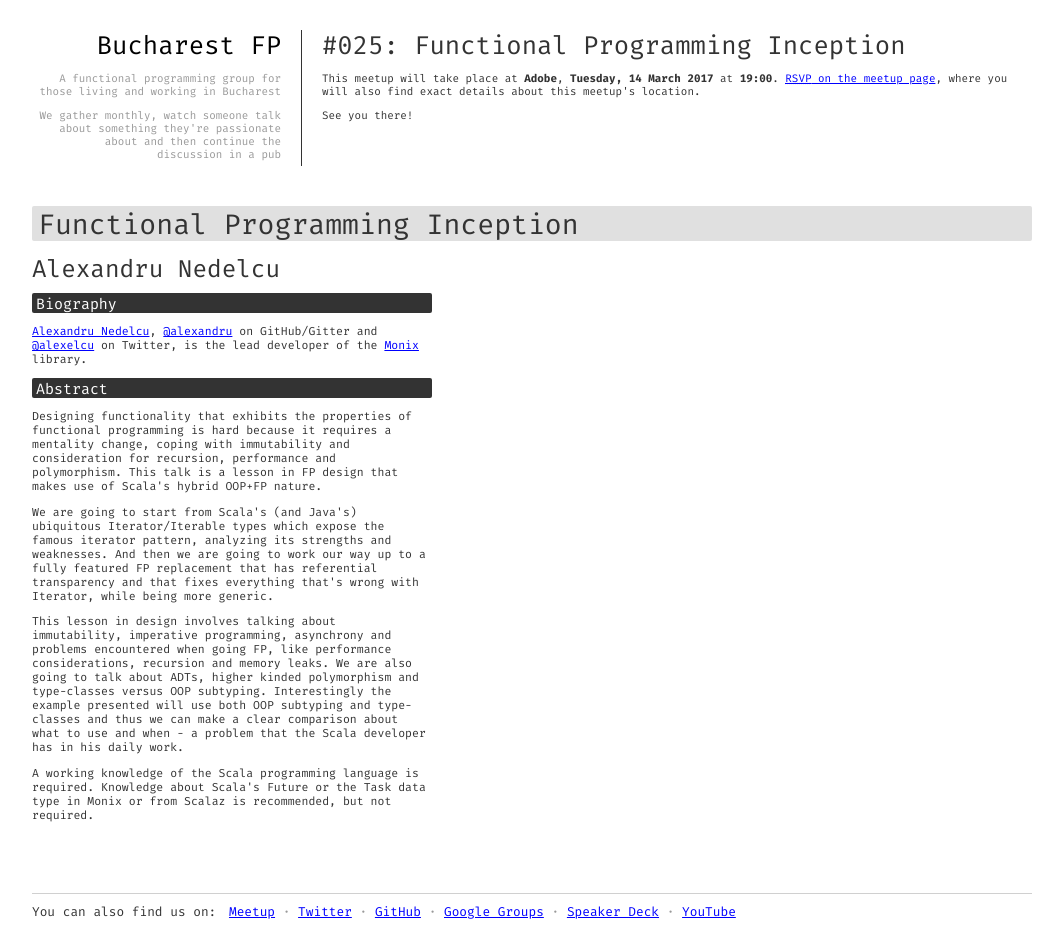
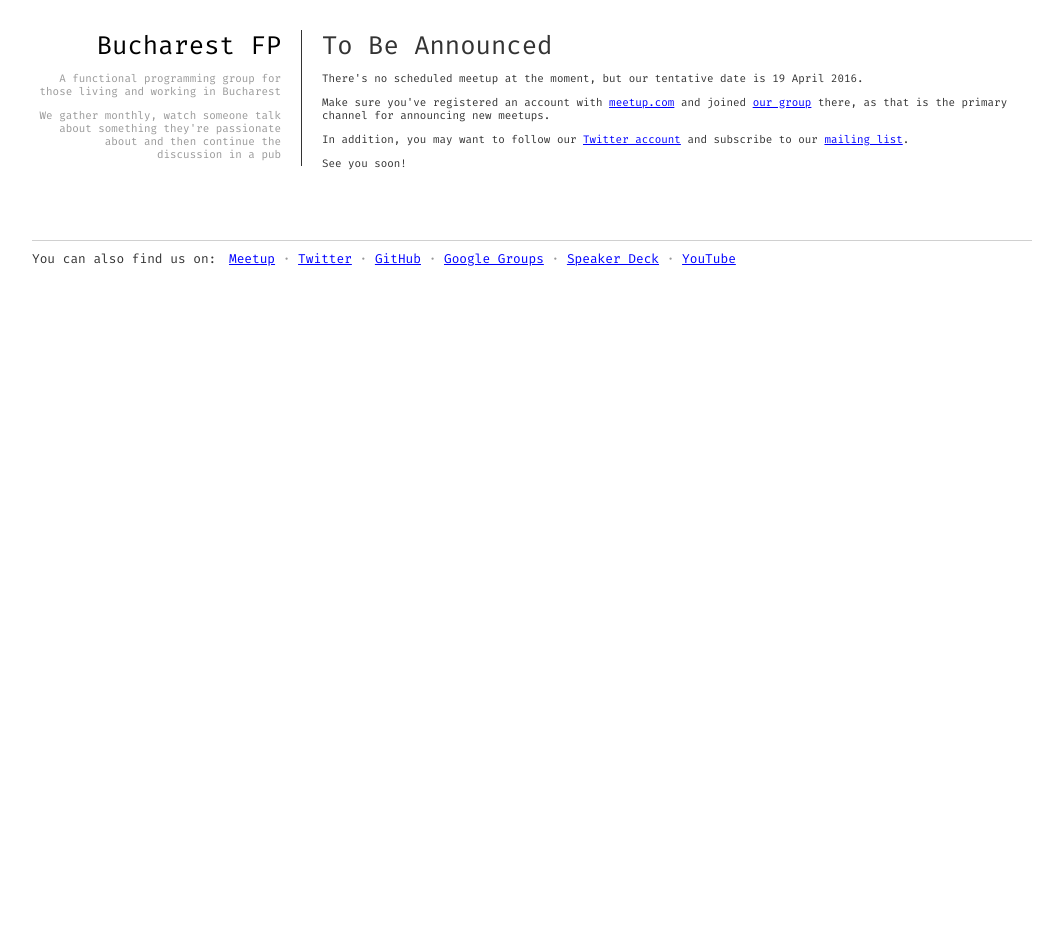
Before and after one commit to bucharestfp/bucharestfp.github.io, a Jekyll site: the page built from next.md, in a window 1280 px wide. Shown: the whole page, without its empty margins (108-1171 px from the left). Built offline with Jekyll 4.4.1, drawn with Linux system fonts in a browser that asks for light colours; after the commit the page ends 900 px from its top, so only the background shows below that.

```diff
--- a/next.md
+++ b/next.md
@@ -1,9 +1,9 @@
 ---
 layout: default
-title: "Functional Programming Inception"
+title: "To Be Announced"
 next: true
-date: "2017-03-14 19:00:00"
-edition: "#025"
+date: "2017-04-19 19:00:00"
+edition: "#026"
 permalink: /next/
 ---
 
@@ -15,65 +15,20 @@
     where you will also find exact details about this meetup's location.</p>
     <p>No presentation has been scheduled for this meetup, just free discussions.</p>
   <p>See you there!</p> -->
-  <h1>#025: Functional Programming Inception</h1>
+  <!-- <h1>#025: Functional Programming Inception</h1>
   <p>This meetup will take place at <strong>Adobe</strong>,
     <strong>Tuesday, 14 March 2017</strong> at <strong>19:00</strong>.
     <a href="https://www.meetup.com/bucharestfp/events/238236715/"><abbr title="Répondez, S'il Vous Plaît">RSVP</abbr> on the meetup page</a>,
     where you will also find exact details about this meetup's location.</p>
-  <p>See you there!</p>
-  <!-- <h1>To Be Announced</h1>
-  <p>There's no scheduled meetup at the moment, but our tentative date is 20 July 2016.</p>
+  <p>See you there!</p> -->
+  <h1>To Be Announced</h1>
+  <p>There's no scheduled meetup at the moment, but our tentative date is 19 April 2016.</p>
   <p>Make sure you've registered an account with <a href="http://www.meetup.com/">meetup.com</a>
     and joined <a href="http://www.meetup.com/bucharestfp/">our group</a> there, as that is the
     primary channel for announcing new meetups.</p>
   <p>In addition, you may want to follow our <a href="https://twitter.com/bucharestfp">Twitter account</a>
     and subscribe to our <a href="https://groups.google.com/forum/#!forum/bucharestfp">mailing list</a>.</p>
-  <p>See you soon!</p> -->
+  <p>See you soon!</p>
 </div>
 
 <div class="clear-fix"></div>
-
-<div class="presentation">
-  <h1>Functional Programming Inception</h1>
-  <div class="details">
-    <div class="left">
-      <div class="biography">
-        <h2 class="speaker">Alexandru Nedelcu</h2>
-        <h3>Biography</h3>
-        <p><a href="https://alexn.org/">Alexandru Nedelcu</a>, <a href="https://github.com/alexandru">@alexandru</a>
-        on GitHub/Gitter and <a href="https://twitter.com/alexelcu">@alexelcu</a> on Twitter,
-        is the lead developer of the <a href="https://monix.io/">Monix</a> library.</p>
-      </div>
-      <div class="abstract">
-        <h3>Abstract</h3>
-
-        <p>Designing functionality that exhibits the properties of functional
-        programming is hard because it requires a mentality change, coping with
-        immutability and consideration for recursion, performance and
-        polymorphism. This talk is a lesson in FP design that makes use of
-        Scala's hybrid OOP+FP nature.</p>
-
-        <p>We are going to start from Scala's (and Java's) ubiquitous
-        Iterator/Iterable types which expose the famous iterator pattern,
-        analyzing its strengths and weaknesses. And then we are going to work
-        our way up to a fully featured FP replacement that has referential
-        transparency and that fixes everything that's wrong with Iterator, while
-        being more generic.</p>
-
-        <p>This lesson in design involves talking about immutability, imperative
-        programming, asynchrony and problems encountered when going FP, like
-        performance considerations, recursion and memory leaks. We are also
-        going to talk about ADTs, higher kinded polymorphism and type-classes
-        versus OOP subtyping. Interestingly the example presented will use both
-        OOP subtyping and type-classes and thus we can make a clear comparison
-        about what to use and when - a problem that the Scala developer has in
-        his daily work.</p>
-
-        <p>A working knowledge of the Scala programming language is required.
-        Knowledge about Scala's Future or the Task data type in Monix or from
-        Scalaz is recommended, but not required.</p>
-      </div>
-    </div>
-    <div class="right"></div>
-  </div>
-</div>
```
Also changed, not shown: _posts/2017-03-14-functional-programming-inception.md (added, +66 -0 lines).
